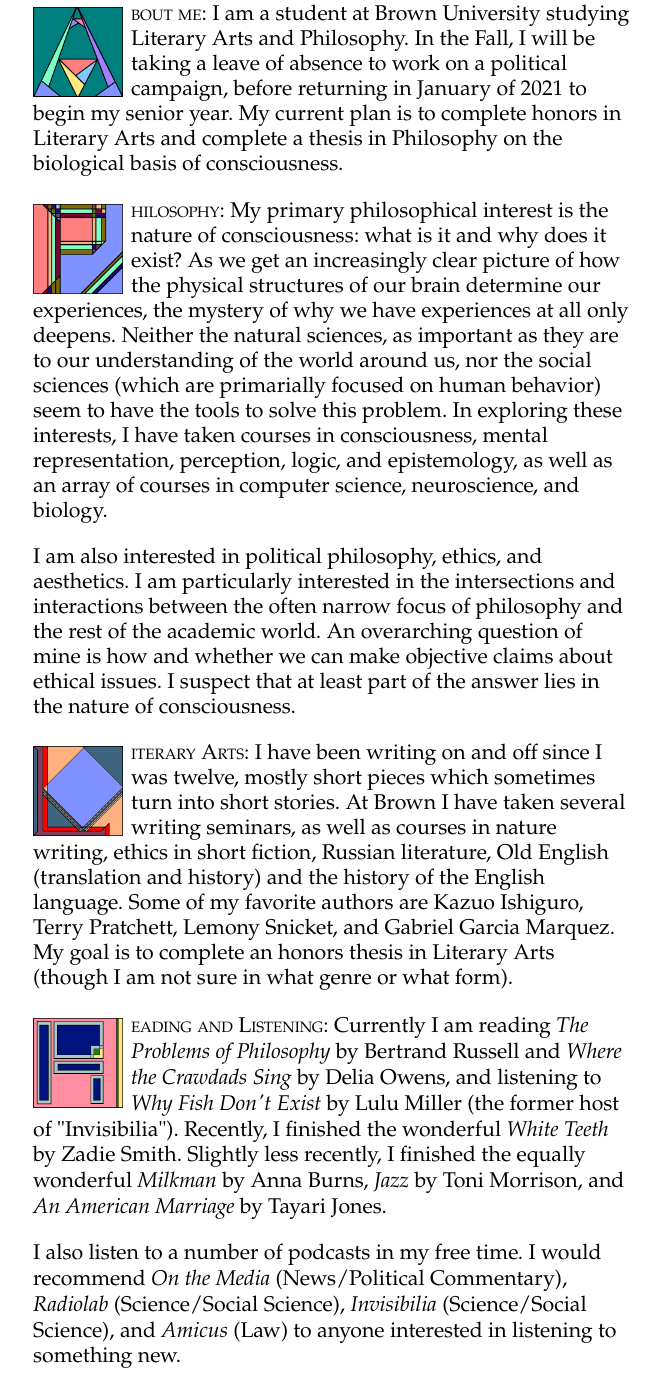
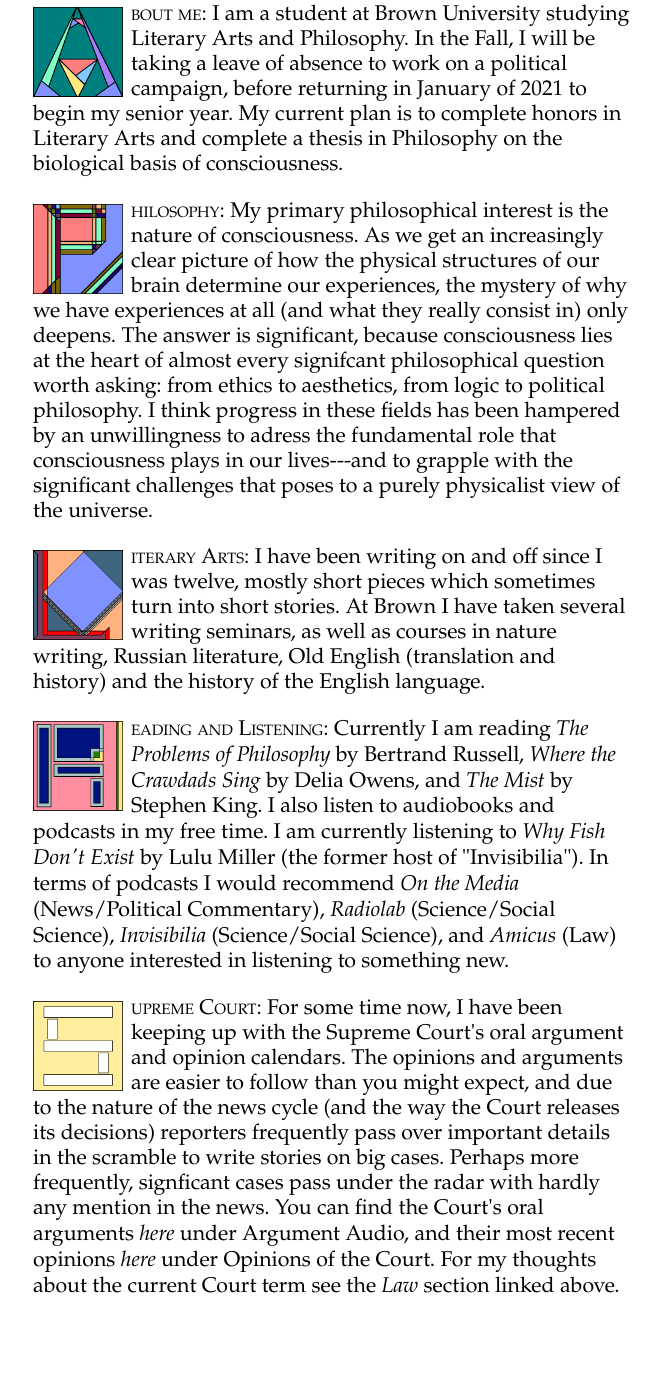
Before and after one commit to zbaytosh/web, a plain HTML site: page index.html in a window 1280 px wide. Shown: the part 122-1500 px from the top of the page, without its empty margins (307-965 px from the left). After the commit the page ends 1454 px from the top, so only its background shows below. Drawn offline with Linux system fonts and the light colour scheme.

Commit message:
cleaned copy

```diff
--- a/index.html
+++ b/index.html
@@ -42,30 +42,24 @@
                 <img class="dropcap" src="ilumP.png" alt="P"/>
                 <p>
                     <span class="leaderText">hilosophy:</span>
-                    My primary philosophical interest is the nature of consciousness: what is it and why does it exist? As we get an increasingly clear picture of how the physical structures of our brain determine our experiences, the mystery of why we have experiences at all only deepens. Neither the natural sciences, as important as they are to our understanding of the world around us, nor the social sciences (which are primarially focused on human behavior) seem to have the tools to solve this problem. In exploring these interests, I have taken courses in consciousness, mental representation, perception, logic, and epistemology, as well as an array of courses in computer science, neuroscience, and biology.
-                <p>
-                <p>
-                    I am also interested in political philosophy, ethics, and aesthetics. I am particularly interested in the intersections and interactions between the often narrow focus of philosophy and the rest of the academic world. An overarching question of mine is how and whether we can make objective claims about ethical issues. I suspect that at least part of the answer lies in the nature of consciousness.
+                    My primary philosophical interest is the nature of consciousness. As we get an increasingly clear picture of how the physical structures of our brain determine our experiences, the mystery of why we have experiences at all (and what they really consist in) only deepens. The answer is significant, because consciousness lies at the heart of almost every signifcant philosophical question worth asking: from ethics to aesthetics, from logic to political philosophy. I think progress in these fields has been hampered by an unwillingness to adress the fundamental role that consciousness plays in our lives---and to grapple with the significant challenges that poses to a purely physicalist view of the universe.
                 </p>
 
                 <img class="dropcap" src="ilumL.png" alt="L"/>
                 <p>
                     <span class="leaderText">iterary Arts:</span>
-                    I have been writing on and off since I was twelve, mostly short pieces which sometimes turn into short stories. At Brown I have taken several writing seminars, as well as courses in nature writing, ethics in short fiction, Russian literature, Old English (translation and history) and the history of the English language. Some of my favorite authors are Kazuo Ishiguro, Terry Pratchett, Lemony Snicket, and Gabriel Garcia Marquez. My goal is to complete an honors thesis in Literary Arts (though I am not sure in what genre or what form).
+                    I have been writing on and off since I was twelve, mostly short pieces which sometimes turn into short stories. At Brown I have taken several writing seminars, as well as courses in nature writing, Russian literature, Old English (translation and history) and the history of the English language.
                 </p>
 
                 <img class="dropcap" src="ilumR.png" alt="R"/>
                 <p>
-                    <span class="leaderText">eading and Listening:</span> Currently I am reading <i>The Problems of Philosophy</i> by Bertrand Russell and <i>Where the Crawdads Sing</i> by Delia Owens, and listening to <i>Why Fish Don't Exist</i> by Lulu Miller (the former host of "Invisibilia"). Recently, I finished the wonderful <i>White Teeth</i> by Zadie Smith. Slightly less recently, I finished the equally wonderful <i>Milkman</i> by Anna Burns, <i>Jazz</i> by Toni Morrison, and <i>An American Marriage</i> by Tayari Jones.
-                </p>
-                <p>
-                    I also listen to a number of podcasts in my free time. I would recommend <i>On the Media</i> (News/Political Commentary), <i>Radiolab</i> (Science/Social Science), <i>Invisibilia</i> (Science/Social Science), and <i>Amicus</i> (Law) to anyone interested in listening to something new.
+                    <span class="leaderText">eading and Listening:</span> Currently I am reading <i>The Problems of Philosophy</i> by Bertrand Russell, <i>Where the Crawdads Sing</i> by Delia Owens, and <i>The Mist</i> by Stephen King.  I also listen to audiobooks and podcasts in my free time. I am currently listening to <i>Why Fish Don't Exist</i> by Lulu Miller (the former host of "Invisibilia"). In terms of podcasts I would recommend <i>On the Media</i> (News/Political Commentary), <i>Radiolab</i> (Science/Social Science), <i>Invisibilia</i> (Science/Social Science), and <i>Amicus</i> (Law) to anyone interested in listening to something new.
                  </p>
 
                 <img class="dropcap" src="ilumS.png" alt="S"/>
                 <p>
                     <span class="leaderText">upreme Court:</span>
-                    For some time now, I have been keeping up with the Supreme Court's oral argument and opinion calendars. The opinions and arguments are easier to follow than you might expect, and due to the nature of the news cycle (and the way the Court releases its decisions) reporters frequently pass over important details in the scramble to write stories on big cases. Perhaps more frequently, signficant cases pass under the radar with hardly any mention in the news. You can find the Court's oral arguments <a href="https://www.supremecourt.gov/oral_arguments/oral_arguments.aspx">here</a> under Argument Audio, and their most recent opinions <a href="https://www.supremecourt.gov/opinions/opinions.aspx">here</a> under Opinions of the Court.
+                    For some time now, I have been keeping up with the Supreme Court's oral argument and opinion calendars. The opinions and arguments are easier to follow than you might expect, and due to the nature of the news cycle (and the way the Court releases its decisions) reporters frequently pass over important details in the scramble to write stories on big cases. Perhaps more frequently, signficant cases pass under the radar with hardly any mention in the news. You can find the Court's oral arguments <a href="https://www.supremecourt.gov/oral_arguments/oral_arguments.aspx">here</a> under Argument Audio, and their most recent opinions <a href="https://www.supremecourt.gov/opinions/opinions.aspx">here</a> under Opinions of the Court. For my thoughts about the current Court term see the <a href="law.html">Law</a> section linked above.
                 </p>
             </div>
         </article>
```
